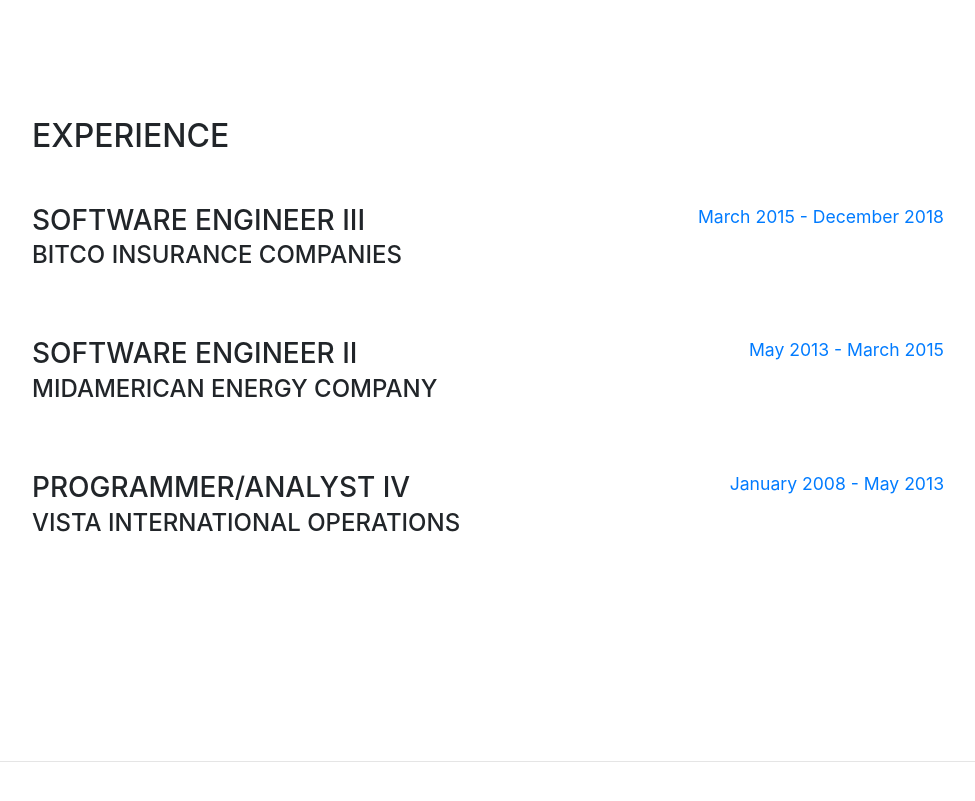
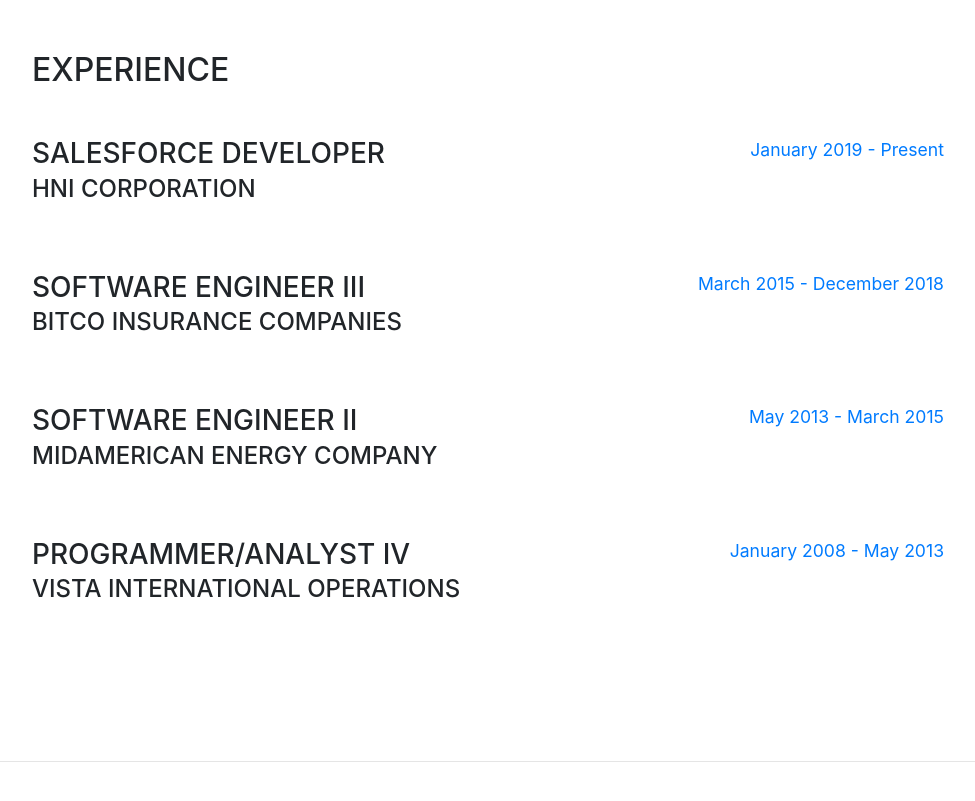
Before and after one commit to mmiller314/mmiller314.github.io, a React app: page index.html in a window 1280 px wide. Shown: the part 840-1641 px from the top of the page, without its empty margins (288-1263 px from the left). Built offline with nearby package versions, Linux system fonts and the light colour scheme; no server answers; a web font is replaced by a local one.

Commit message:
Update Experience

```diff
--- a/index.html
+++ b/index.html
@@ -80,6 +80,16 @@
       <section class="resume-section p-3 p-lg-5 d-flex flex-column" id="experience">
         <div class="my-auto">
           <h2 class="mb-5">Experience</h2>
+
+          <div class="resume-item d-flex flex-column flex-md-row mb-5">
+            <div class="resume-content mr-auto">
+              <h3 class="mb-0">Salesforce Developer</h3>
+              <div class="subheading mb-3">HNI Corporation</div>
+            </div>
+            <div class="resume-date text-md-right">
+              <span class="text-primary">January 2019 - Present</span>
+            </div>
+          </div>
 
           <div class="resume-item d-flex flex-column flex-md-row mb-5">
             <div class="resume-content mr-auto">
```
